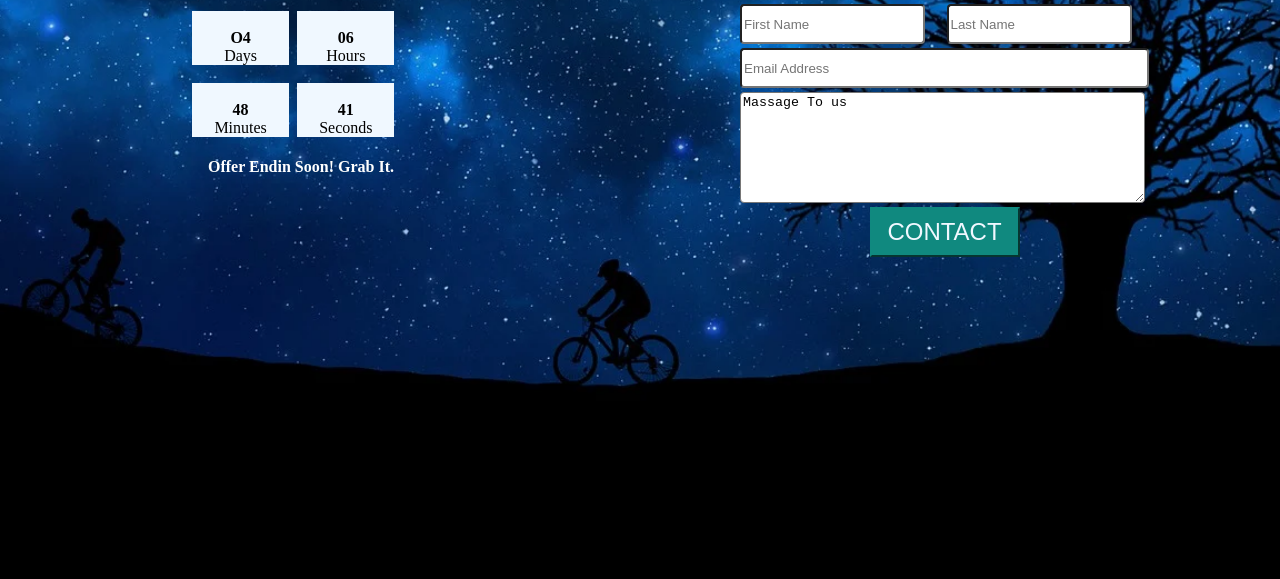
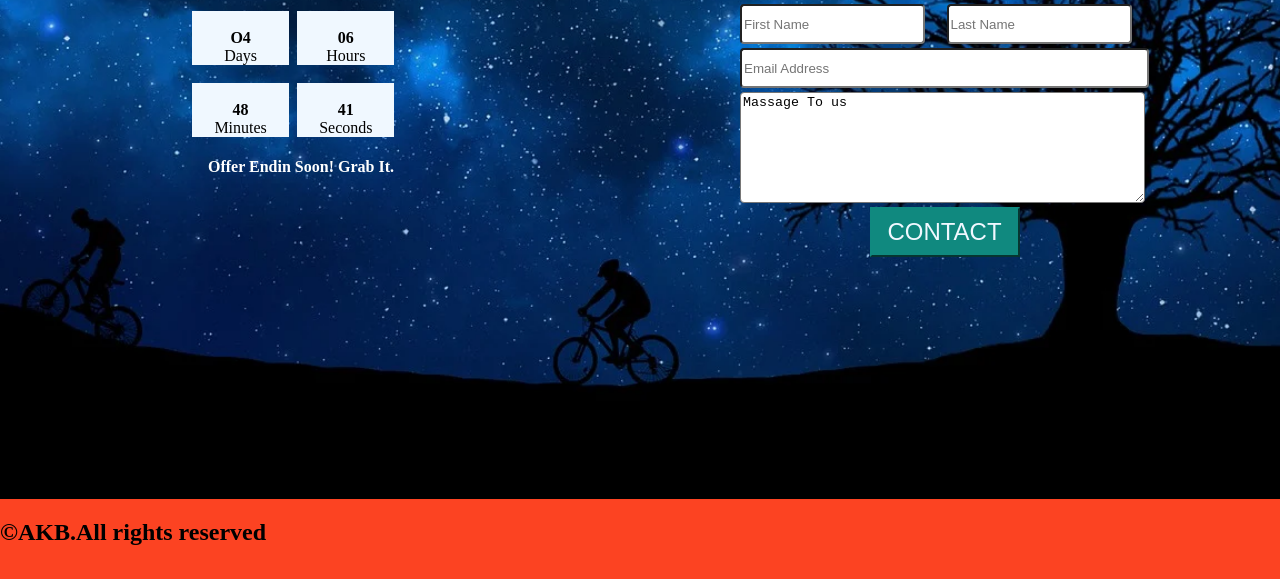
Before and after one commit to Faridabhanu-B-S/HTML_CSS-, a plain HTML site: page index2.html in a window 1280 px wide. Shown: the part 221-800 px from the top of the page. Drawn offline with Linux system fonts and the light colour scheme.

Commit message:
Update index2.html

```diff
--- a/index2.html
+++ b/index2.html
@@ -41,7 +41,7 @@ textarea
 }
 #footer2
 {
-    position: absolute;width: 100%;top:90%;left:0%; height: 10%;
+    position: absolute;background-color:#fc4322;width: 100%;top:90%;left:0%; height: 10%;
 }
 .manu2
 {
```
